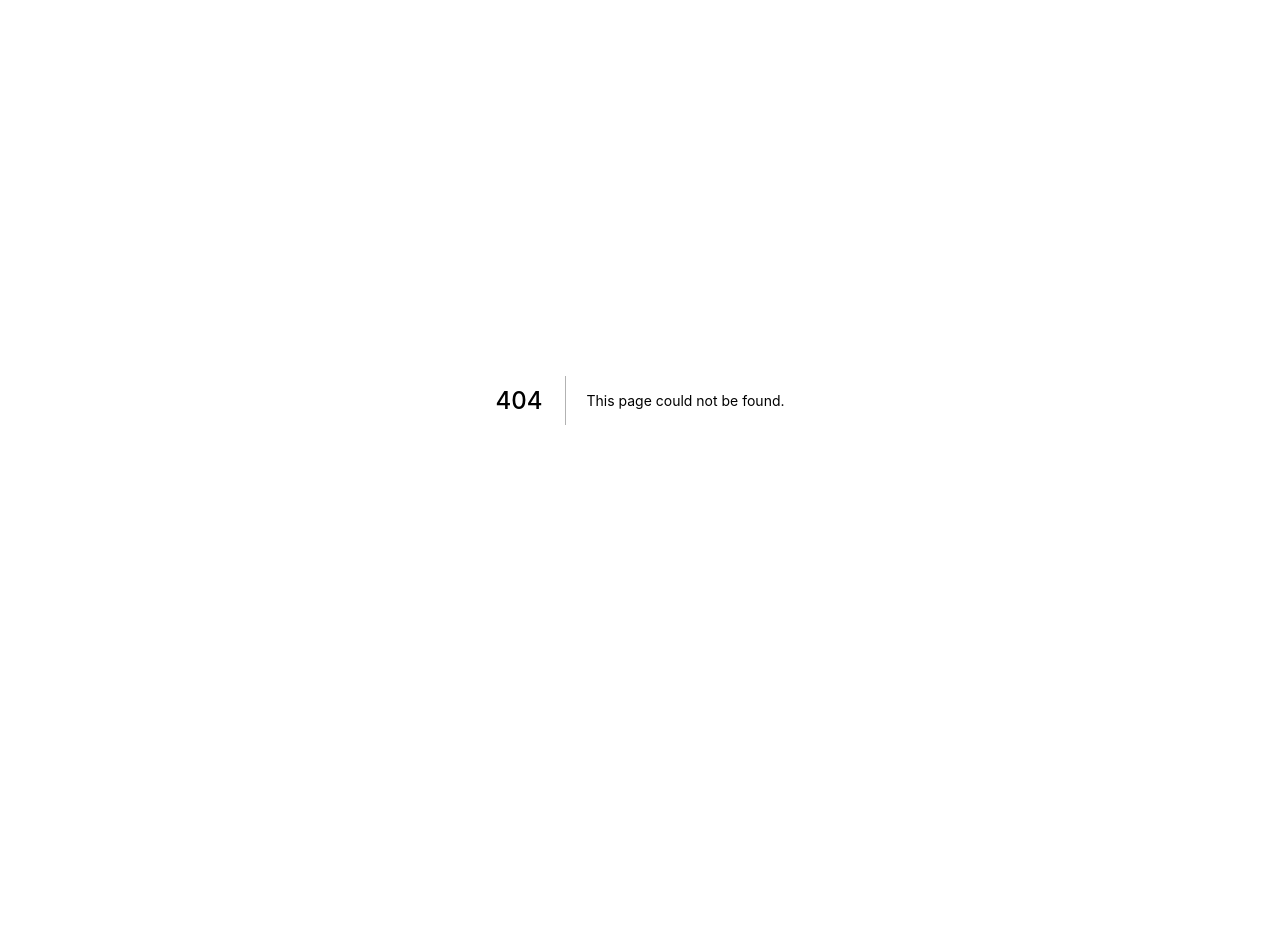
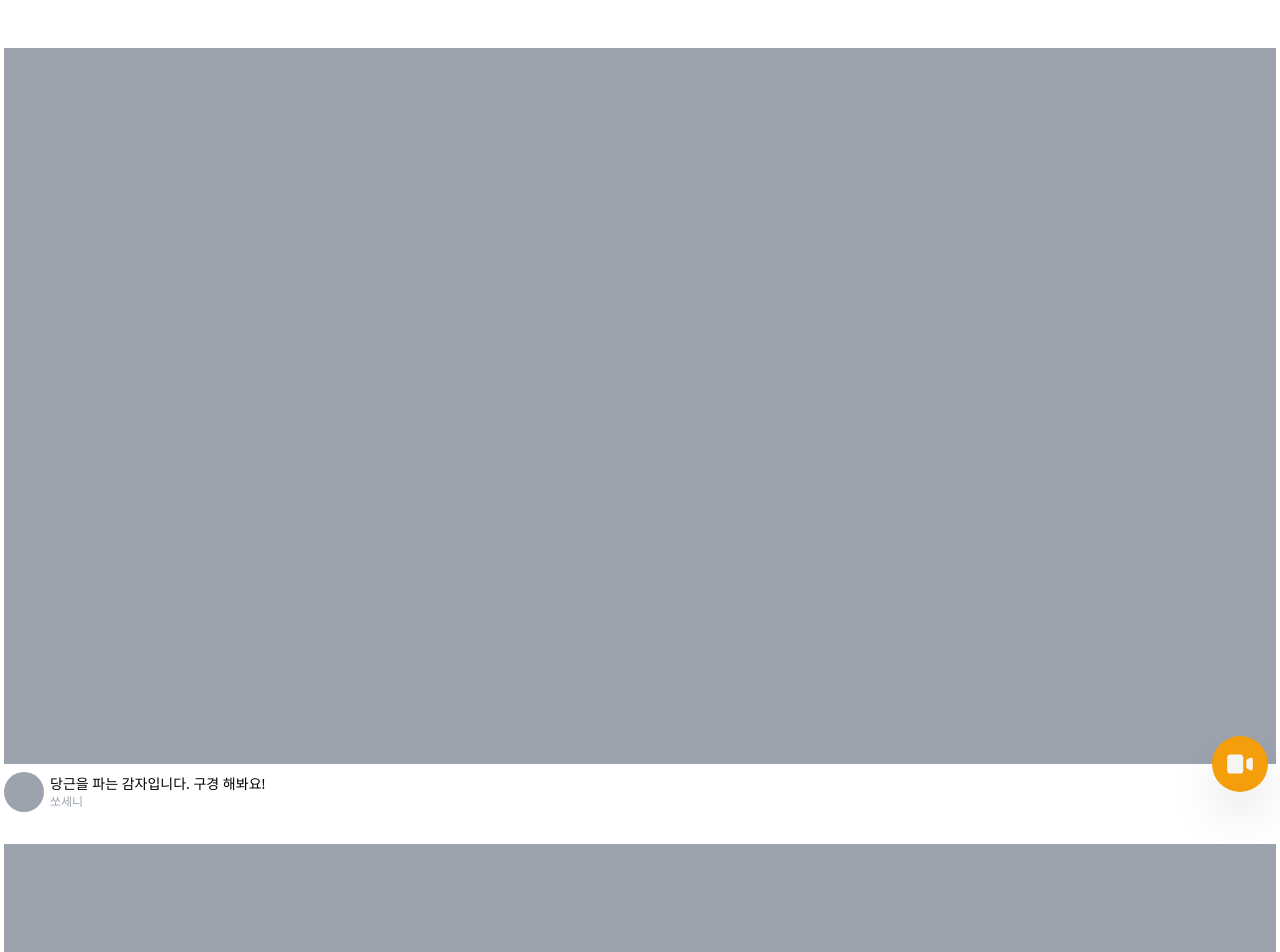
Before and after one commit to rnrudxo2872/market-c, a Next.js app: page /streams in a window 1280 px wide. Before the commit this address had no page. Shown: the top 952 px of the page. Before the commit the page ends 800 px from the top, so only its background shows below. Built offline with nearby package versions, Linux system fonts and the light colour scheme.

Commit message:
stream - index 뷰

```diff
--- a/pages/index.tsx
+++ b/pages/index.tsx
@@ -73,7 +73,7 @@ const Home: NextPage = () => {
           </div>
         ))}
       </div>
-      <button className="fixed bottom-2 right-3 border rounded-full bg-amber-500 p-3 shadow-2xl hover:bg-red-500">
+      <button className="fixed bottom-2 right-3 rounded-full bg-amber-500 p-3 shadow-2xl hover:bg-red-500">
         <svg
           className="w-8 h-8 text-stone-100"
           xmlns="http://www.w3.org/2000/svg"
--- /dev/null
+++ b/pages/streams/index.tsx
@@ -0,0 +1,36 @@
+import { NextPage } from "next";
+
+const Streams: NextPage = () => {
+  return (
+    <div className="pt-12 space-y-8">
+      {[1, 1, 1, 1, 1].map((_, index) => (
+        <div key={index} className="space-y-2 px-1">
+          <section className="aspect-video bg-gray-400"></section>
+          <section className="flex items-center gap-1.5">
+            <div>
+              <div className="aspect-square w-10 rounded-full bg-gray-400"></div>
+            </div>
+            <div className="flex flex-col">
+              <span className="text-sm">
+                당근을 파는 감자입니다. 구경 해봐요!
+              </span>
+              <span className="text-xs text-gray-400">쏘세니</span>
+            </div>
+          </section>
+        </div>
+      ))}
+      <button className="fixed bottom-2 right-3 rounded-full bg-amber-500 p-3 shadow-2xl hover:bg-red-500">
+        <svg
+          xmlns="http://www.w3.org/2000/svg"
+          className="w-8 h-8 text-stone-100"
+          viewBox="0 0 20 20"
+          fill="currentColor"
+        >
+          <path d="M2 6a2 2 0 012-2h6a2 2 0 012 2v8a2 2 0 01-2 2H4a2 2 0 01-2-2V6zM14.553 7.106A1 1 0 0014 8v4a1 1 0 00.553.894l2 1A1 1 0 0018 13V7a1 1 0 00-1.447-.894l-2 1z" />
+        </svg>
+      </button>
+    </div>
+  );
+};
+
+export default Streams;
```
